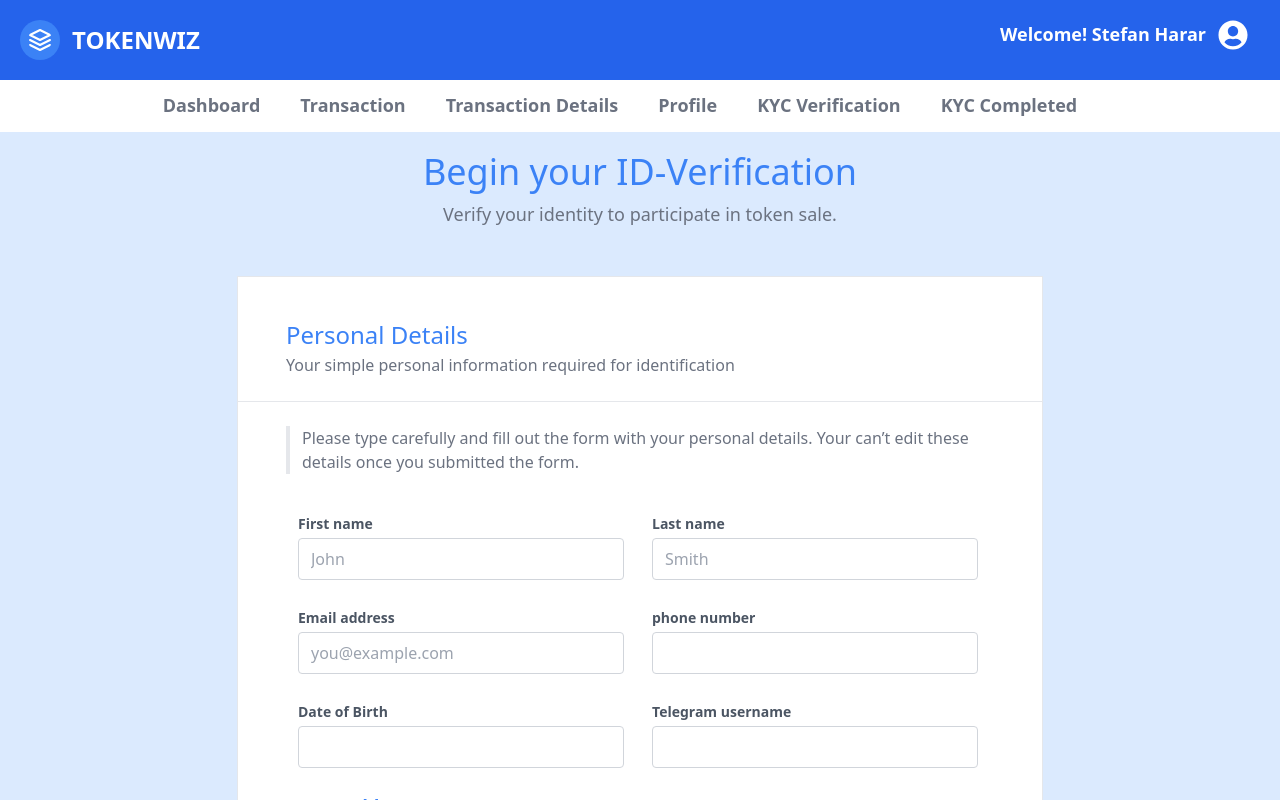
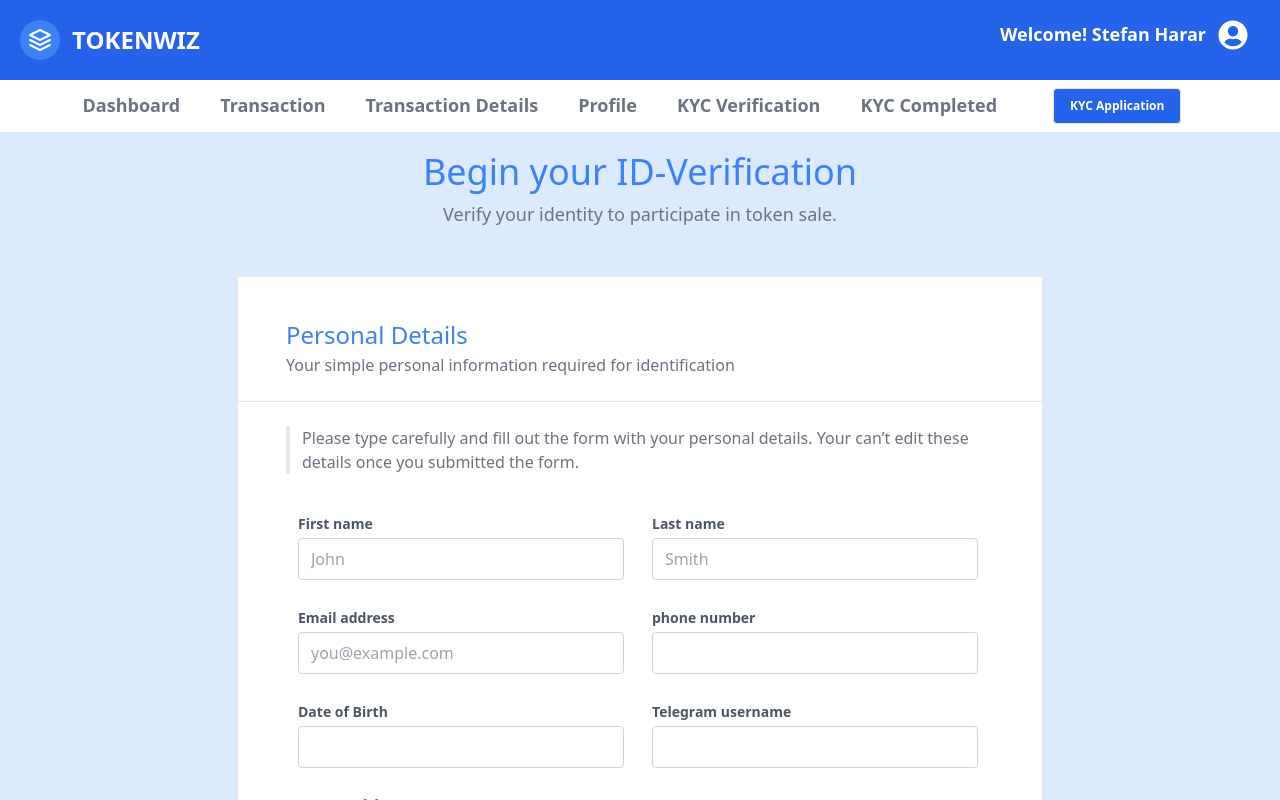
Before and after one commit to centrelocusdev/src, a React (Create React App) app: page / in a window 1280 px wide. Shown: the top 800 px of the page. Built offline with nearby package versions, Linux system fonts and the light colour scheme.

Commit message:
removing comments

```diff
--- a/src/components/NavMenu.jsx
+++ b/src/components/NavMenu.jsx
@@ -39,13 +39,11 @@ const NavMenu = () => {
             <button onClick={handleClick} className="cursor-pointer md:hidden float-right m-5 right-0 relative" >
             <FaBars />
             </button>
-
                 <ul className={`list-none md:ml-auto md:mr-auto md:flex lg:text-gray-500 text-gray-200 font-semibold text-[18px] text-left md:static fixed h-full md:w-auto md:bg-[transparent] bg-blue-600 right-0 top-0 md:space-y-0 overflow-hidden transition-all ${
                 sidebar ? "w-[200px]" : "w-0"
                 } md:pt-0 pt-10`}
                 style={{
                 backdropFilter: "blur(50px)",
-                // backgroundColor:'rgba(0, 0, 0,.9)'
                 }}>
                     {
                         navItems.map(({name, url}, index) => (
@@ -54,6 +52,10 @@ const NavMenu = () => {
                             </li>
                         ))
                     }
+
+                    <li>
+                    <button className="px-4 py-2 my-2 mx-4 w-fit h-fit border rounded text-[12px] text-white hover:bg-blue-500 font-semibold bg-blue-600">KYC Application</button>
+                    </li>
                 </ul>
             </div>
         </div>
```
Also changed, not shown: src/App.jsx (+0 -7 lines).
